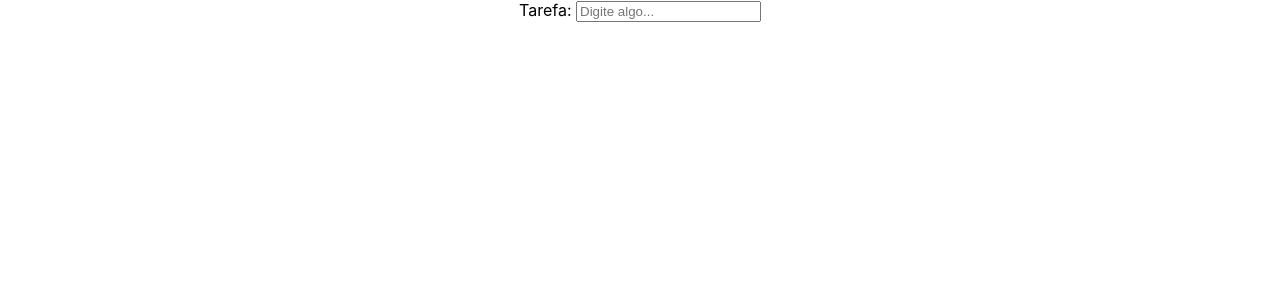
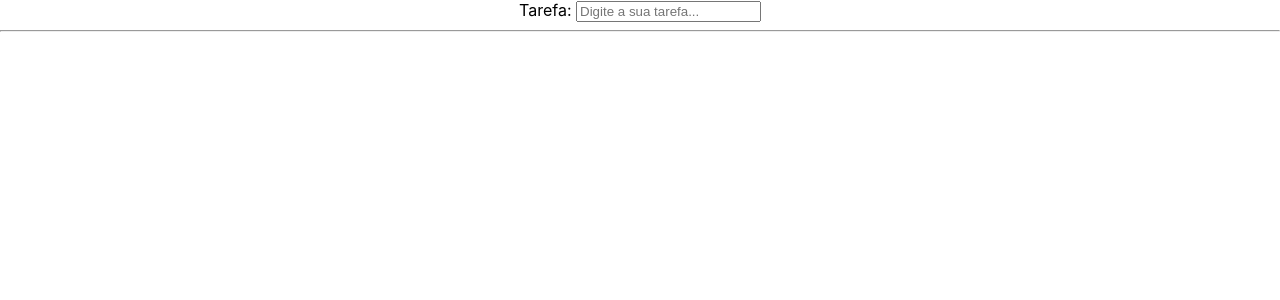
Before and after one commit to andrearchanjo/tecnologia-front-end-atividade-5, a React (Create React App) app: page / in a window 1280 px wide. Shown: the top 300 px of the page. Built offline with nearby package versions, Linux system fonts and the light colour scheme.

Commit message:
#main Removido componente InputTarefa e passado a lógica para o App. Edição de tarefa feito.

```diff
--- a/src/App.js
+++ b/src/App.js
@@ -1,22 +1,63 @@
 import './App.css';
 import { useState } from 'react';
-import InputTarefa from './components/InputTarefa';
 import ListaTarefas from './components/ListaTarefas';
 
 const App = () => {
+  const [inputTarefa, setInputTarefa] = useState('');
   const [tarefas, setTarefas] = useState([]);
 
-  const addTarefa = (novaTarefa) => {
+  const onAddTarefa = (novaTarefa) => {
     setTarefas((prevTarefas) => {
       const novasTarefas = [...prevTarefas, novaTarefa];
+      return novasTarefas;
+    });
+
+    setInputTarefa('');
+  };
+
+  const handleInputChange = (e) => {
+    const newInputTarefa = e.target.value;
+    setInputTarefa(newInputTarefa);
+  };
+
+  const handleKeyDown = (e) => {
+    if (e.key === 'Enter') {
+      e.preventDefault();
+      onAddTarefa(inputTarefa);
+    }
+  };
+
+  const editarTarefa = (index, novoValor) => {
+    setTarefas((prevTarefas) => {
+      const novasTarefas = [...prevTarefas];
+      novasTarefas[index] = novoValor;
+      return novasTarefas;
+    });
+  };
+
+  const excluirTarefa = (index) => {
+    setTarefas((prevTarefas) => {
+      const novasTarefas = [...prevTarefas];
+      novasTarefas.splice(index, 1);
       return novasTarefas;
     });
   };
 
   return (
     <div className='App'>
-      <InputTarefa id="tarefa" label="Tarefa:" placeholder="Digite algo..." onAddTarefa={addTarefa} />
-      <ListaTarefas listaTarefas={tarefas}/>
+      <label htmlFor='tarefa'> Tarefa: </label>
+      <input
+        id='tarefa'
+        type="text"
+        placeholder='Digite a sua tarefa...'
+        value={inputTarefa}
+        onChange={handleInputChange}
+        onKeyDown={handleKeyDown}/>
+      <hr />
+      <ListaTarefas
+        listaTarefas={tarefas}
+        onEditarTarefa={editarTarefa}
+        onExcluirTarefa={excluirTarefa}/>
     </div>
   );
 };
--- a/src/components/InputTarefa.js
+++ /dev/null
@@ -1,26 +0,0 @@
-import React, { useState } from "react";
-
-const InputTarefa = (props) => {
-    const [inputTarefa, setInputTarefa] = useState('');
-
-    const handleInputChange = (e) => {
-        const newInputTarefa = e.target.value;
-        setInputTarefa(newInputTarefa);
-    };
-
-    const handleKeyDown = (e) => {
-        if (e.key === 'Enter') {
-            props.onAddTarefa(inputTarefa)
-            setInputTarefa('');
-        }
-    }
-
-    return (
-        <div>
-        <label htmlFor={props.id}> {props.label} </label>
-        <input id={props.id} type="text" value={inputTarefa} placeholder={props.placeholder} onChange={handleInputChange} onKeyDown={handleKeyDown}/>
-        </div>
-    );
-};
-
-export default InputTarefa;
--- a/src/components/ListaTarefas.js
+++ b/src/components/ListaTarefas.js
@@ -1,21 +1,19 @@
-import React, { useState, useEffect } from "react";
+import React, { useEffect } from "react";
 import Tarefa from "./Tarefa";
 
 const ListaTarefas = (props) => {
-
-    const [listaTarefas, setListaTarefas] = useState(props.listaTarefas);
-
-    useEffect(() => {
-        setListaTarefas(props.listaTarefas);
-    }, [props.listaTarefas]);
+    const { listaTarefas, onEditarTarefa, onExcluirTarefa } = props;
 
     return (
         <div>
-            {
-                listaTarefas.map((c, index) => (
-                    <Tarefa key={index} value={c} index={index}/>
-                ))
-            }
+            {listaTarefas.map((tarefa, index) => (
+                <Tarefa
+                    key={index}
+                    index={index}
+                    value={tarefa}
+                    onEditarTarefa={onEditarTarefa}
+                    onExcluirTarefa={onExcluirTarefa}/>
+            ))}
         </div>
     );
 };
--- a/src/components/Tarefa.js
+++ b/src/components/Tarefa.js
@@ -1,10 +1,43 @@
 import React, { useState } from "react";
 
 const Tarefa = (props) => {
+    const [tarefaEditavel, setTarefaEditavel] = useState(false);
+    const [valorEditado, setValorEditado] = useState(props.value);
+
+    const mudarStatus = (status) => {
+        setTarefaEditavel(status);
+    };
+
+    const handleInputChange = (e) => {
+        const novoValorEditado = e.target.value;
+        setValorEditado(novoValorEditado);
+      };
+
+    const handleKeyDown = (e) => {
+        if (e.key === 'Enter') {
+            e.preventDefault();
+
+            mudarStatus(false);
+            props.onEditarTarefa(props.index, valorEditado)
+        }
+    }
 
     return (
         <div>
-            <p>{props.value}</p>
+            {tarefaEditavel ? (
+                <div>
+                    <input
+                        id='tarefa'
+                        type="text"
+                        value={valorEditado}
+                        onChange={handleInputChange}
+                        onKeyDown={handleKeyDown}/>
+                </div>
+            ) : (
+                <div>
+                    <p onClick={() => mudarStatus(true)}>{valorEditado}</p>
+                </div>
+            )}
         </div>
     );
 };
```
